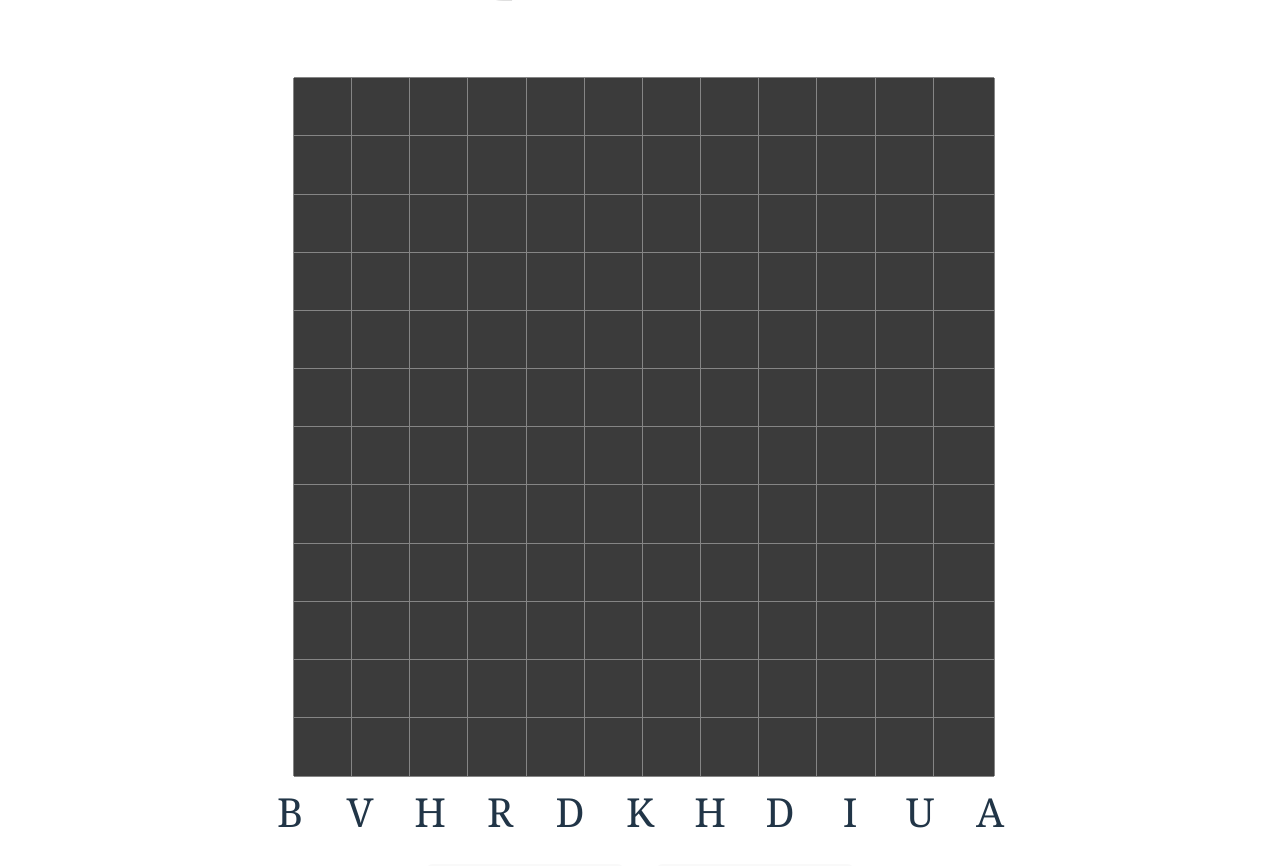
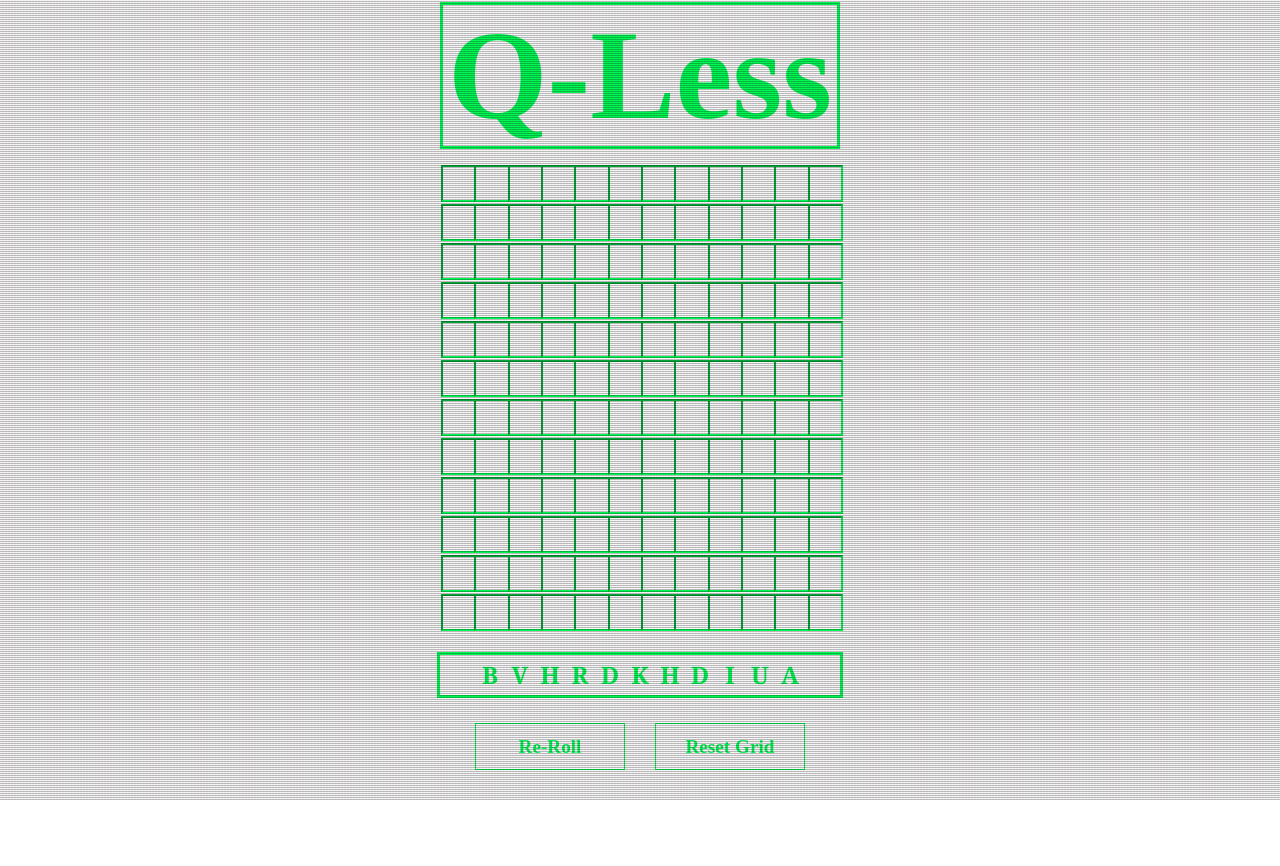
Before and after one commit to CHRISO1503/puzzles-site, a React (Vite) app: page /qless in a window 1280 px wide. Shown: the top 866 px of the page. After the commit the page ends 800 px from the top, so only its background shows below. Built offline with nearby package versions, Linux system fonts and the light colour scheme.

Commit message:
Styled q-less Added other small tweaks to styles

```diff
--- a/src/routes/hue.tsx
+++ b/src/routes/hue.tsx
@@ -2,7 +2,7 @@ import { useEffect, useState } from "react";
 import "../styles/hue.css";
 
 export default function Hue() {
-    const SQUARE_WIDTH = 90;
+    const SQUARE_WIDTH = 65;
     const NUMBER_OF_ROWS = 10;
     const NUMBER_OF_COLUMNS = 12;
     const [grid, setGrid] = useState([] as number[][][]);
@@ -186,7 +186,9 @@ export default function Hue() {
 
     return (
         <>
-            <h1 className="hue" id="title">Hue</h1>
+            <h1 className="hue" id="title">
+                Hue
+            </h1>
             <div className="hue crt board">
                 {grid.map((row, i) => (
                     <div key={i} style={{ display: "table" }}>
@@ -222,17 +224,23 @@ export default function Hue() {
                 <button className="hue action-button" onClick={shuffleBoard}>
                     Shuffle
                 </button>
-                <button className="hue action-button" onClick={initializeColours}>
+                <button
+                    className="hue action-button"
+                    onClick={initializeColours}
+                >
                     New Game
                 </button>
-                <button className="hue action-button" onClick={resetAnchorPoints}>
+                <button
+                    className="hue action-button"
+                    onClick={resetAnchorPoints}
+                >
                     Reset Fixed
                 </button>
                 <button
                     className="hue action-button"
                     onClick={() => checkProgress(true)}
                 >
-                    Check Progress
+                    See Progress
                 </button>
             </div>
             <p className="hue board-completion">{completionText}</p>
--- a/src/routes/qless.tsx
+++ b/src/routes/qless.tsx
@@ -6,7 +6,7 @@ export type Nullable<T> = T | null;
 
 export default function Qless() {
     const ROWS = 12;
-    const tableSize = 700;
+    const tableSize = 400;
     const [grid, setGrid] = useState([] as string[][]);
     const refs = useRef([] as Nullable<HTMLInputElement>[][]);
     const [direction, setDirection] = useState(true);
@@ -57,8 +57,8 @@ export default function Qless() {
             floodCount.current = 0;
             setFloodedCoords([]);
         }
-        if (errors.length == 0){
-            errors = errors.concat("Puzzle Complete.")
+        if (errors.length == 0) {
+            errors = errors.concat("Puzzle Complete.");
         }
         setBoardErrors(errors);
     }
@@ -281,9 +281,14 @@ export default function Qless() {
 
     return (
         <>
-            <h1 id="title">Q-Less</h1>
-            <div>
-                <table style={{ width: tableSize, height: tableSize }}>
+            <h1 className="q-less" id="title">
+                Q-Less
+            </h1>
+            <div className="crt">
+                <table
+                    style={{ width: tableSize, height: tableSize }}
+                    cellSpacing="0px"
+                >
                     <tbody>
                         {grid.map((row, i) => (
                             <tr
@@ -293,12 +298,12 @@ export default function Qless() {
                                 }}
                                 className={`row ${
                                     rowVisible == 0 ? "hidden" : ""
-                                }`}
+                                } q-less`}
                             >
                                 {row.map((cell, j) => (
                                     <td key={j}>
                                         <input
-                                            className="input"
+                                            className="input q-less"
                                             type="text"
                                             onChange={(e) =>
                                                 changeLetter(e, i, j)
@@ -318,22 +323,33 @@ export default function Qless() {
                     </tbody>
                 </table>
             </div>
-            <div style={{ minHeight: "72px" }}>
+            <div className="q-less" id="die-box"
+                style={{
+                    display: "flex",
+                    minHeight: "40px",
+                    minWidth: tableSize,
+                    borderStyle: "solid",
+                    marginTop: "20px",
+                    marginBottom: "10px",
+                    alignContent: "center",
+                    justifyContent: "center",
+                }}
+            >
                 {letters.map((letter, i) => (
-                    <div className="die-letter" key={i}>
+                    <div className="die-letter q-less" key={i}>
                         {letter}
                     </div>
                 ))}
             </div>
             <div>
-                <button className="action-button" onClick={rollDice}>
+                <button className="action-button q-less" onClick={rollDice}>
                     Re-Roll
                 </button>
-                <button className="action-button" onClick={resetGrid}>
+                <button className="action-button q-less" onClick={resetGrid}>
                     Reset Grid
                 </button>
             </div>
-            <p className="board-errors">{boardErrors}</p>
+            <p className="board-errors q-less">{boardErrors}</p>
         </>
     );
 }
--- a/src/styles/hue.css
+++ b/src/styles/hue.css
@@ -1,22 +1,33 @@
 .hue#title {
     font-size: 8em;
     color: rgb(0, 255, 85);
-    font-weight: bold;
-    margin-top: 50px;
-    margin-bottom: 0px;
+    border-style: solid;
+    border-color: rgb(0, 255, 85);
+    padding-left: 5px;
+    padding-right:5px;
+    margin-bottom: 15px;
 }
 
 .hue.action-button {
     margin-top: 20px;
-    font-size: 1.5em;
-    width: 300px;
+    font-size: 1.1em;
+    width: 150px;
     display: inline-block;
     margin: 15px;
-    border-radius: 4px;
+    border-radius: 0px;
     border-color: rgb(0, 255, 85);
     background-color: transparent;
     color: rgb(0, 255, 85);
     font-weight: bold;
+}
+.hue.action-button:hover {
+    background-color: rgb(0, 255, 85);
+    color: black;
+}
+
+.hue.action-button:active,
+.hue.action-button:focus {
+    outline: none;
 }
 
 .hue.selected-tile {
--- a/src/styles/minesweeper.css
+++ b/src/styles/minesweeper.css
@@ -7,19 +7,33 @@
 .minesweeper#title {
     font-size: 8em;
     color: rgb(0, 255, 85);
+    padding-left: 5px;
+    padding-right:5px;
+    border-style: solid;
+    border-color: rgb(0, 255, 85);
 }
 
 .minesweeper.action-button {
     margin-top: 20px;
     font-size: 1.5em;
-    width: 300px;
+    width: 200px;
     display: inline-block;
     margin: 15px;
-    border-radius: 4px;
+    border-radius: 0px;
     border-color: rgb(0, 255, 85);
     background-color: transparent;
     color: rgb(0, 255, 85);
     font-weight: bold;
+}
+
+.hue.action-button:hover {
+    background-color: rgb(0, 255, 85);
+    color: black;
+}
+
+.hue.action-button:active,
+.hue.action-button:focus {
+    outline: none;
 }
 
 .minesweeper.board {
--- a/src/styles/qless.css
+++ b/src/styles/qless.css
@@ -7,62 +7,106 @@
     flex-direction: column;
 }
 
-#title {
+.q-less#title {
     font-size: 8em;
-    font-family: Georgia;
-    color: lightgray;
+    color: rgb(0, 255, 85);
+    border-style: solid;
+    border-color: rgb(0, 255, 85);
+    padding-left: 5px;
+    padding-right:5px;
+    margin-bottom: 15px;
 }
 
-.action-button {
+.q-less.action-button {
     margin-top: 20px;
-    font-size: 1.5em;
-    width: 200px;
+    font-size: 1.2em;
+    width: 150px;
     display: inline-block;
     margin: 15px;
+    border-radius: 0px;
+    border-color: rgb(0, 255, 85);
+    background-color: transparent;
+    color: rgb(0, 255, 85);
+    font-weight: bold;
+}
+.q-less.action-button:hover {
+    background-color: rgb(0, 255, 85);
+    color: black;
 }
 
-.input {
+.q-less.action-button:active,
+.q-less.action-button:focus {
+    outline: none;
+}
+
+.q-less.input {
     width: 100%;
     height: 100%;
-    font-size: 2.2em;
+    font-size: 1.5em;
     text-align: center;
     caret-color: transparent;
     cursor: pointer;
     font-family: Georgia;
+    color: rgb(0, 255, 85);
+    border-color: rgb(0, 255, 85);
+    background-color: transparent;
+    margin: 0px;
+    padding: 0px;
+    font-weight: bold;
 }
 
-.input:hover {
+.q-less.input:hover {
     outline: 0;
-    background-color: gray;
+    background-color: rgb(5, 94, 35);
     /* transition: 100ms background-color ease; */
 }
 
-.input:focus {
+.q-less.input:focus {
     outline: 0;
-    background: lightgray;
+    animation: cursor-flash 0.8s step-end infinite;
 }
 
-.die-letter {
+@keyframes cursor-flash {
+    0% {
+        background: rgb(5, 94, 35);
+    }
+    50% {
+        background: transparent;
+    }
+    100% {
+        background: rgb(5, 94, 35);
+    }
+}
+
+.q-less.die-letter {
     display: inline-flex;
-    width: 70px;
-    height: 70px;
-    font-size: 2.5em;
+    width: 30px;
+    font-size: 1.5em;
     align-items: center;
     justify-content: center;
     font-family: Georgia;
+    color: rgb(0, 255, 85);
+    border-color: rgb(0, 255, 85);
+    font-weight: bold;
 }
 
-.board-errors {
+.q-less.board-errors {
     font-size: 1.5em;
     display: inline-flex;
     min-height: 50px;
+    color: rgb(0, 255, 85);
+    font-weight: bold;
 }
 
-.row {
+.q-less.row {
     transition: opacity ease;
 }
 
-.hidden {
+.q-less.hidden {
     transition: none;
     opacity: 0;
 }
+
+.q-less#die-box {
+    border-color: rgb(0, 255, 85);
+}
```
